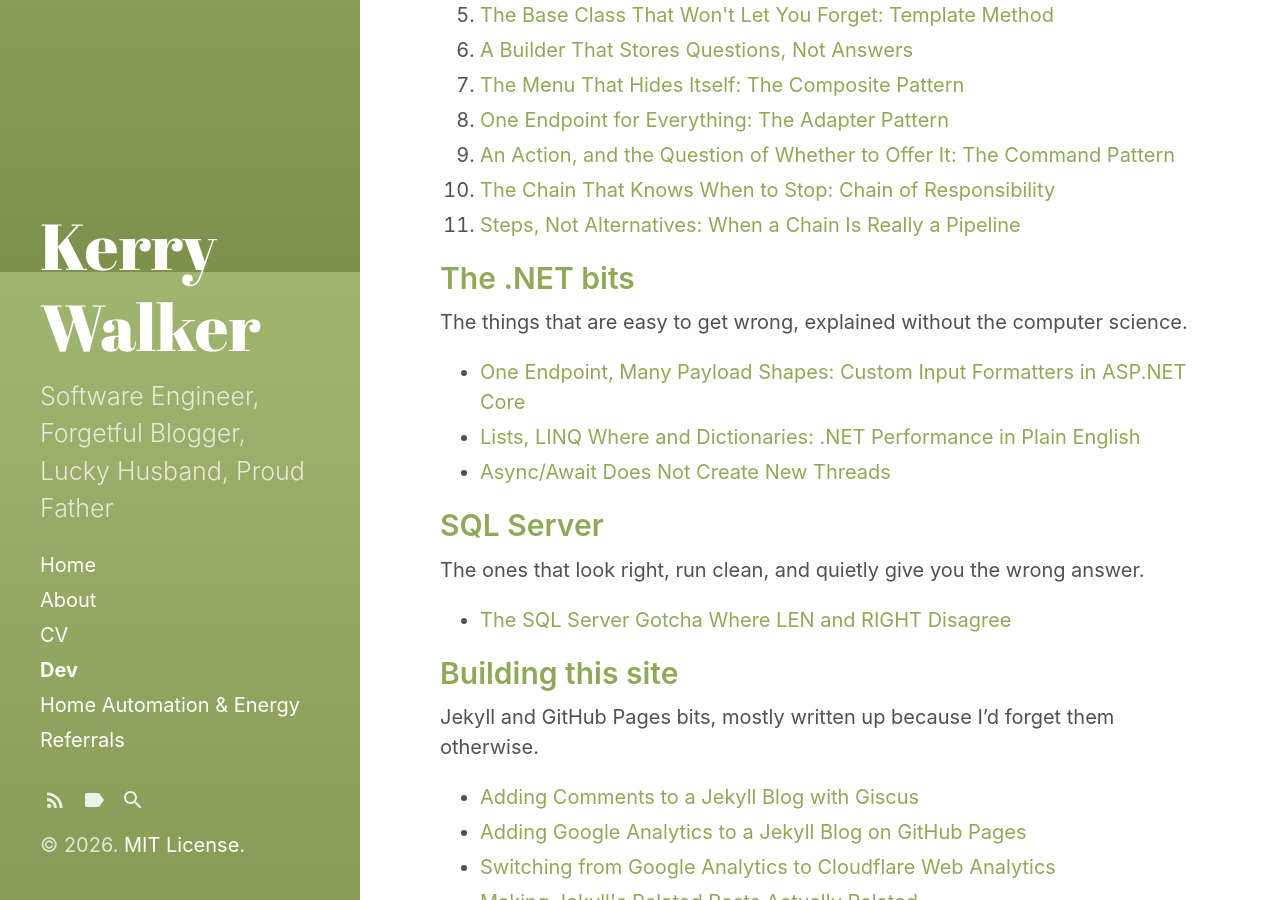
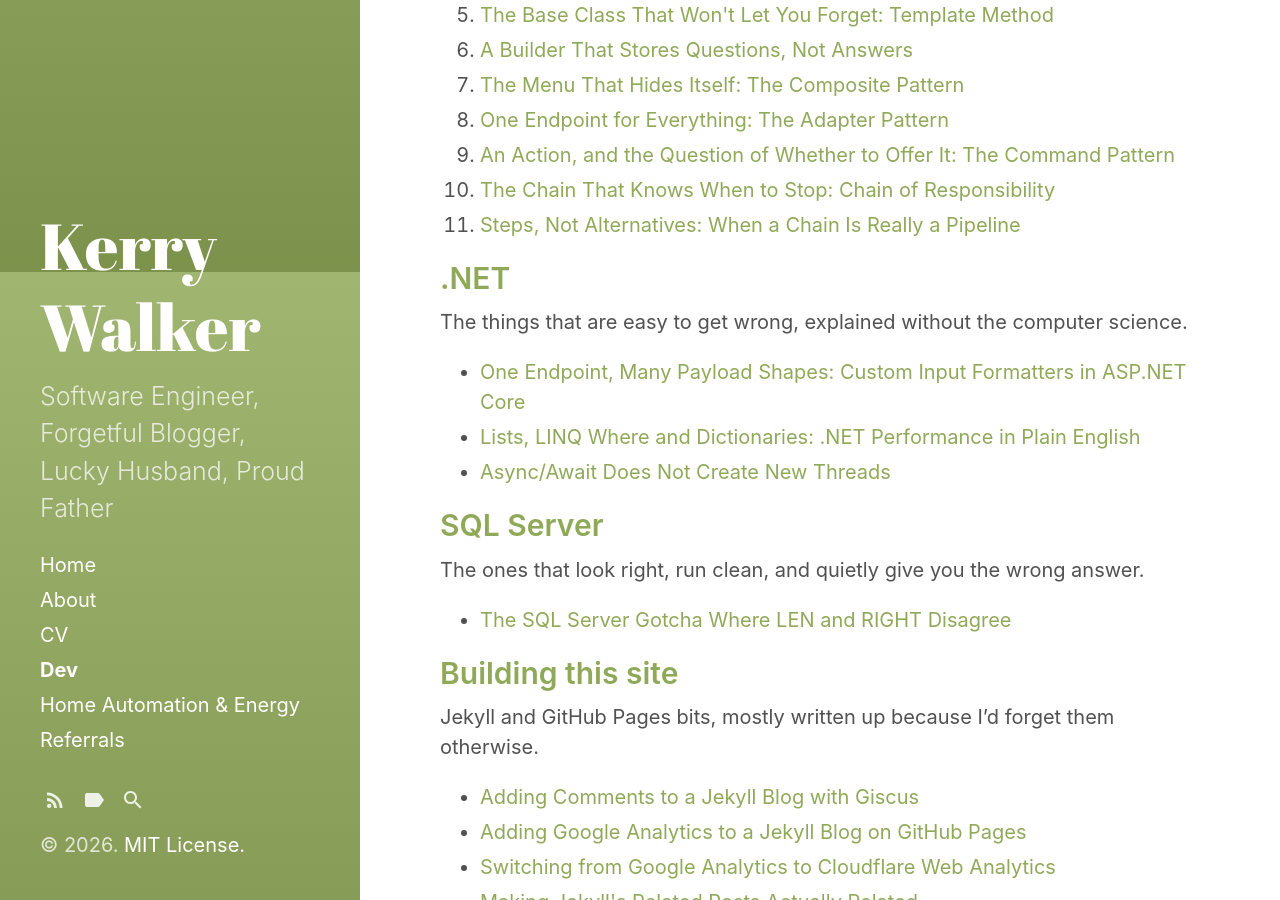
Before and after one commit to KerryWalker/KerryWalker.github.io, a Jekyll site: the page built from dev.md, in a window 1280 px wide and 900 px high, scrolled down 628 px. Built offline with Jekyll 4.4.1, drawn with Linux system fonts in a browser that asks for light colours.

```diff
--- a/dev.md
+++ b/dev.md
@@ -19,7 +19,7 @@ Most developers are already using half the Gang of Four catalogue without knowin
 {% for post in pattern_posts %}  <li><a href="{{ post.url | relative_url }}">{{ post.title }}</a></li>
 {% endfor %}</ol>
 
-## The .NET bits
+## .NET
 
 The things that are easy to get wrong, explained without the computer science.
 
```
Also changed, not shown: _posts/2026-10-19-the-chain-that-knows-when-to-stop.md (renamed from _posts/2026-10-29-the-chain-that-knows-when-to-stop.md), _posts/2026-10-21-future-dated-jekyll-posts-never-publish.md (renamed from _posts/2026-10-19-future-dated-jekyll-posts-never-publish.md), _posts/2026-10-24-steps-not-alternatives.md (renamed from _posts/2026-11-03-steps-not-alternatives.md), _posts/2026-10-26-streaming-plex-music-to-sonos-with-music-assistant.md (renamed from _posts/2026-10-24-streaming-plex-music-to-sonos-with-music-assistant.md).
